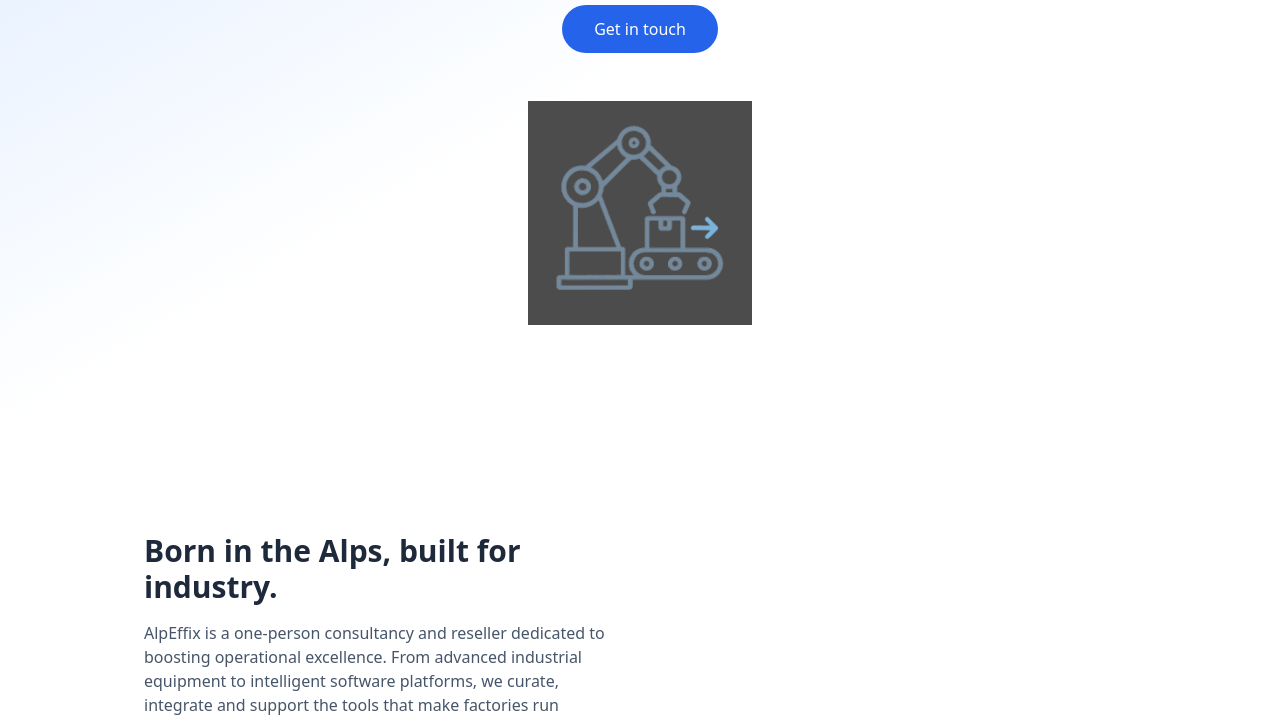
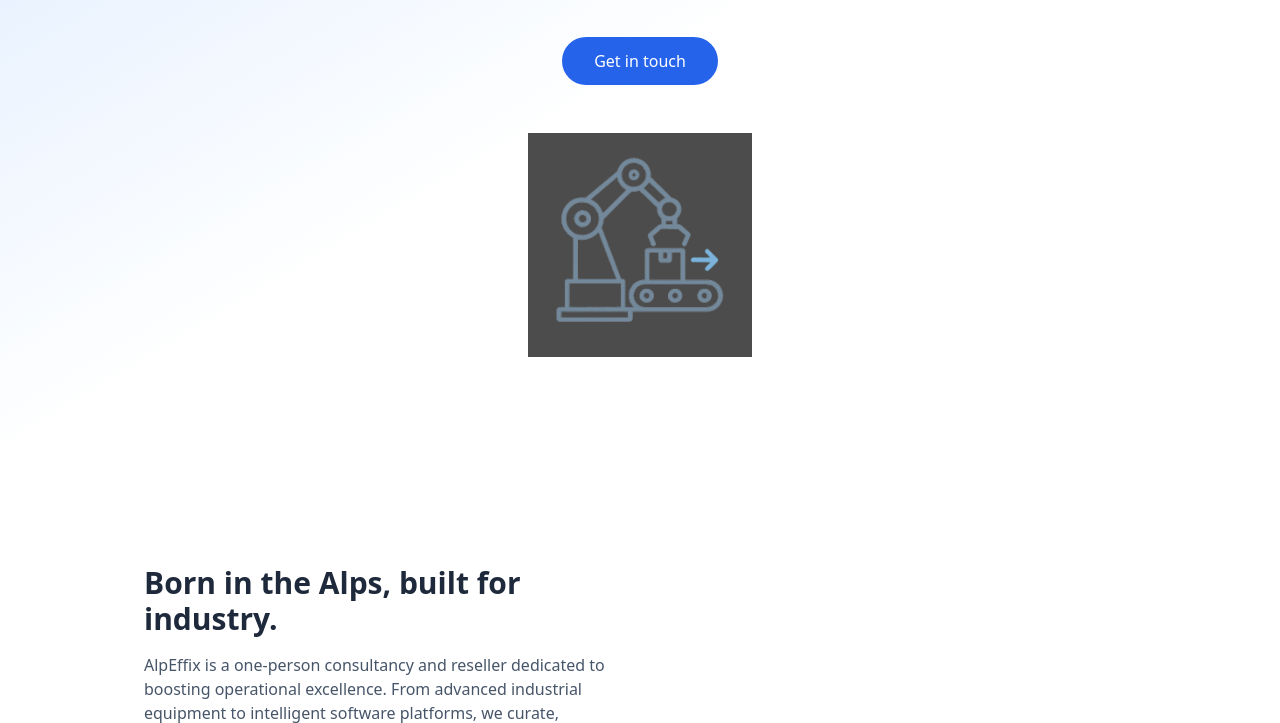
Before and after one commit to vincentdeborde/AlpEffix, a plain HTML site: page index.html in a window 1280 px wide. Shown: the part 303-1026 px from the top of the page. Drawn offline with nearby package versions, Linux system fonts and the light colour scheme.

Commit message:
index.html

```diff
--- a/index.html
+++ b/index.html
@@ -27,7 +27,7 @@
 </header>
 
   <!-- Hero Section -->
-  <section id="home" class="relative pt-32 pb-28 bg-gradient-to-br from-blue-100 via-white to-white">
+  <section id="home" class="relative pt-40 pb-28 bg-gradient-to-br from-blue-100 via-white to-white">
     <div class="max-w-7xl mx-auto px-4 text-center">
       <h1 class="text-4xl md:text-6xl font-extrabold mb-6">Efficiency. Performance. <span class="text-blue-600">Simplified.</span></h1>
       <p class="max-w-2xl mx-auto text-lg md:text-xl text-slate-600 mb-10">Swiss‑based industrial partner delivering smarter hardware &amp; software to streamline operations and power innovation across Europe.</p>
```
